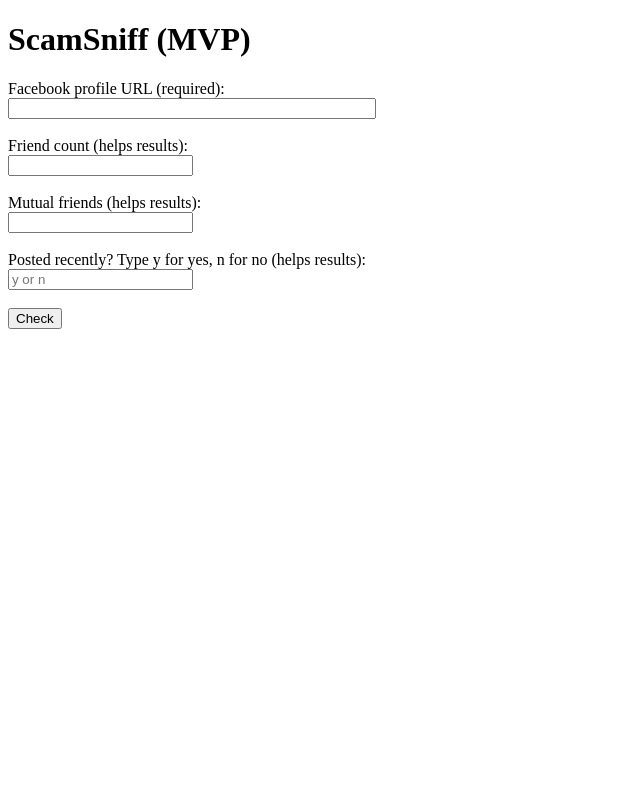
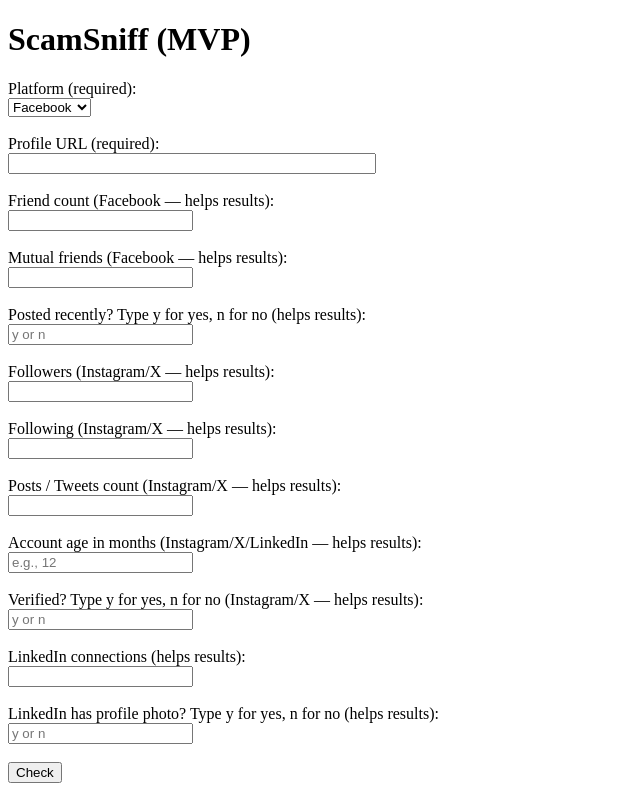
Before and after one commit to rodneyweaver1972-gif/scamsniff-mvp, a Flask app: page / in a window 1280 px wide. Shown: the whole page, without its empty margins (0-640 px from the left). Run offline with Flask 3, Linux system fonts and the light colour scheme.

Commit message:
Update home.html

```diff
--- a/templates/home.html
+++ b/templates/home.html
@@ -2,18 +2,53 @@
 <html>
   <body>
     <h1>ScamSniff (MVP)</h1>
+
     <form method="post">
-      <label>Facebook profile URL (required):</label><br>
+      <label>Platform (required):</label><br>
+      <select name="platform" required>
+        <option value="facebook">Facebook</option>
+        <option value="instagram">Instagram</option>
+        <option value="x">X (Twitter)</option>
+        <option value="linkedin">LinkedIn</option>
+      </select>
+      <br><br>
+
+      <label>Profile URL (required):</label><br>
       <input name="url" style="width:360px" required><br><br>
 
-      <label>Friend count (helps results):</label><br>
+      <!-- Facebook helpers -->
+      <label>Friend count (Facebook — helps results):</label><br>
       <input name="friend_count" type="number"><br><br>
 
-      <label>Mutual friends (helps results):</label><br>
+      <label>Mutual friends (Facebook — helps results):</label><br>
       <input name="mutuals" type="number"><br><br>
 
+      <!-- Shared recent activity -->
       <label>Posted recently? Type y for yes, n for no (helps results):</label><br>
       <input name="active" placeholder="y or n"><br><br>
+
+      <!-- Instagram / X helpers -->
+      <label>Followers (Instagram/X — helps results):</label><br>
+      <input name="followers" type="number"><br><br>
+
+      <label>Following (Instagram/X — helps results):</label><br>
+      <input name="following" type="number"><br><br>
+
+      <label>Posts / Tweets count (Instagram/X — helps results):</label><br>
+      <input name="posts" type="number"><br><br>
+
+      <label>Account age in months (Instagram/X/LinkedIn — helps results):</label><br>
+      <input name="age_months" type="number" placeholder="e.g., 12"><br><br>
+
+      <label>Verified? Type y for yes, n for no (Instagram/X — helps results):</label><br>
+      <input name="verified" placeholder="y or n"><br><br>
+
+      <!-- LinkedIn helpers -->
+      <label>LinkedIn connections (helps results):</label><br>
+      <input name="connections" type="number"><br><br>
+
+      <label>LinkedIn has profile photo? Type y for yes, n for no (helps results):</label><br>
+      <input name="li_photo" placeholder="y or n"><br><br>
 
       <button type="submit">Check</button>
     </form>
```
